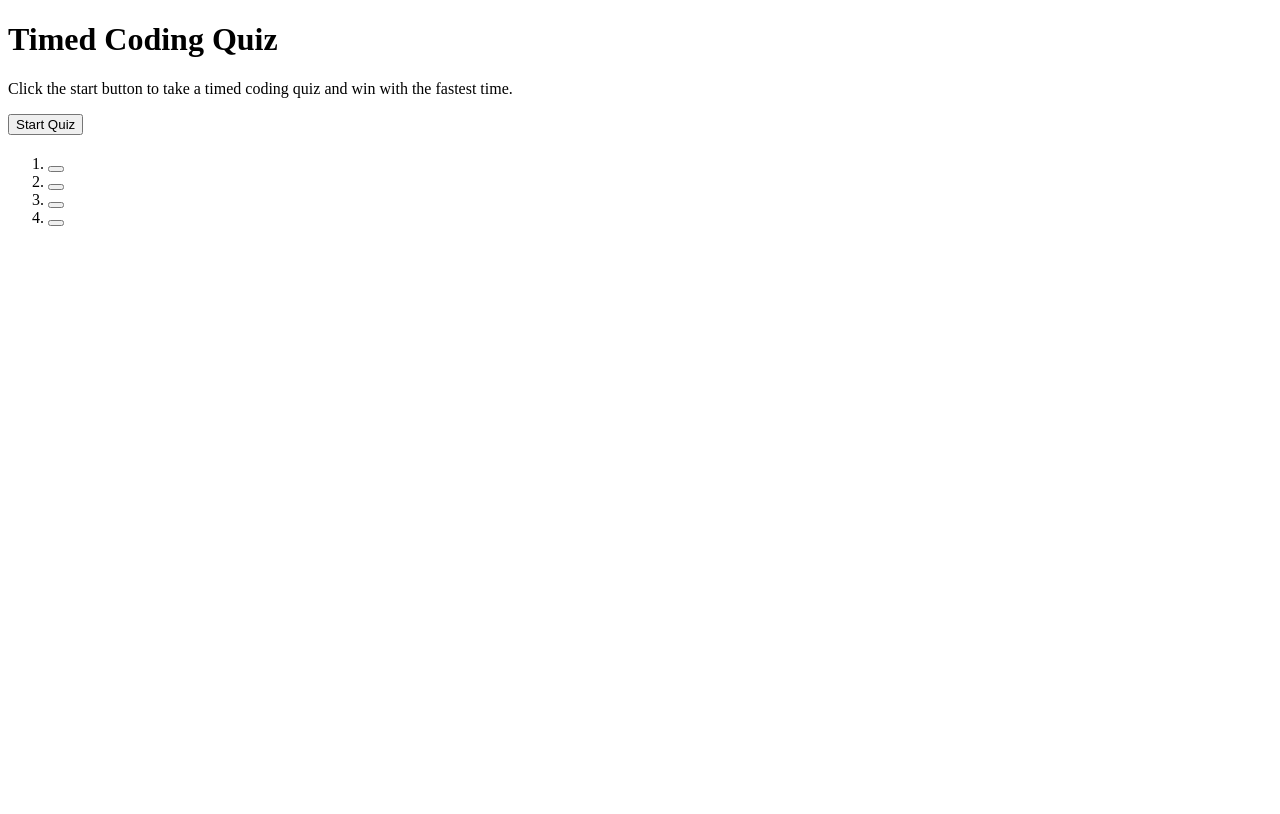
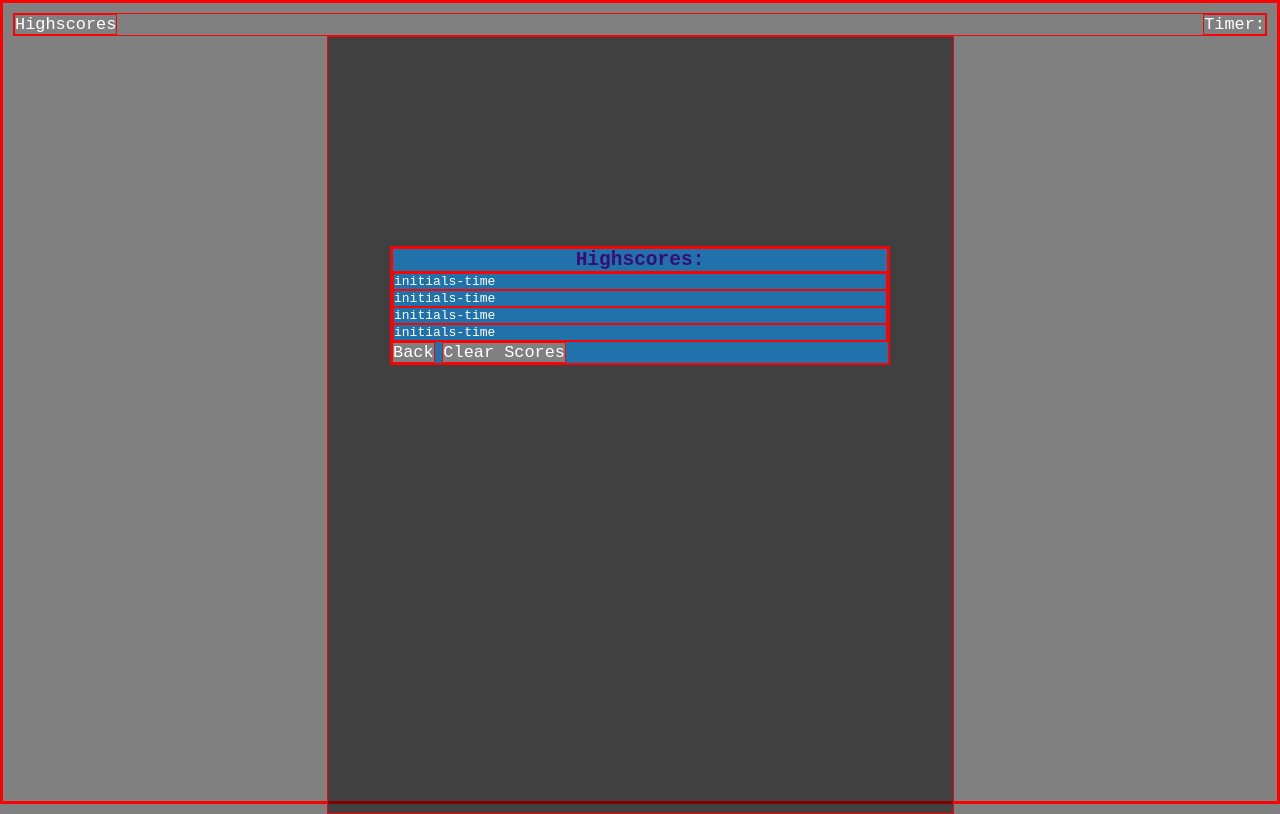
Before and after one commit to ralstonb9/API-coding-quiz, a plain HTML site: page index.html in a window 1280 px wide. Drawn offline with Linux system fonts and the light colour scheme.

Commit message:
improved html and css

```diff
--- a/assets/css/style.css
+++ b/assets/css/style.css
@@ -1,7 +1,86 @@
-.start {
-    font-size: 20px;
+* {
+    margin: 0;
+    padding: 0;
+    box-sizing: border-box;
+    font-family: monospace;
+    color: white;
+
+    border: 1px solid red;
+}
+
+body {
+    background-color: gray;
+}
+
+p {
+    font-size: 1.3em;
+}
+
+h1,h2 {
+    color: rgba(58, 10, 116, 0.976);
+    font-size: 1.5em;
+    text-align: center;
+}
+
+li {
+    list-style: none;
+}
+
+button {
+    outline: none;
+    background-color: gray;
+    font-size: 1.3em;
+}
+
+.outer-container {
+    padding: 10px;
+    height: 100vh;
+}
+.navbar p {
+    float: right;
+}
+
+.quiz-page {
+    background: rgba(0, 0, 0, 0.5);
+    height: 100%;
+    width: 50%;
+    margin: 0 auto;
+    display: flex;
+    flex-direction: column;
+    justify-content: center;
+}
+
+
+.intro,main {
+    display: none;
+    margin-bottom: 30vh;
+    margin-left: 10%;
+    margin-right: 10%;
+    background-color: rgba(29, 122, 188, 0.858);
+}
+
+.intro p {
+    text-align: center;
+}
+
+.intro button {
+    display: block;
+    margin: 0 auto;
+    background-color: rgba(29, 122, 188, 0.858);
+}
+
+main {
+    display: block;
 }
 
 .quiz-card {
-    display: flex;
+    display: none;
 }
+
+.end {
+    display: none;
+}
+
+.highscores {
+    display: block;
+}
--- a/index.html
+++ b/index.html
@@ -2,35 +2,65 @@
 <html lang="en">
     <head>
         <meta charset="UTF-8"/>
-        <meta name="viewport" content="width-device-width, intial-scale=1"/>
+        <meta name="viewport" content="width=device-width, initial-scale=1"/>
         <meta name="description" content="coding quiz"/>
         <title>Timed Coding Quiz</title>
-        <link rel="stylsesheet" href="./assets/css/style.css">
+        <link rel="stylesheet" href="./assets/css/style.css">
     </head>
 
-    <main>
-        <h1>Timed Coding Quiz</h1>
-        <p>Click the start button to take a timed coding quiz and win with the fastest time.</p>
-        <button type="button">Start Quiz</button>
-    </main>
+    <body>
+        <div class="outer-container">
 
-    <body>
-        <section class="quiz-card">
-            <h2 id="question"></h2>
-            <ol>
-                <li>
-                    <button id="1stAnswer"></button>
-                </li>
-                <li>
-                    <button id="2ndAnswer"></button>
-                </li>
-                <li>
-                    <button id="3rdAnswer"></button>
-                </li>
-                <li>
-                    <button id="4thAnswer"></button>
-                </li>
-            </ol>
-        </section>
+            <nav class="navbar">
+                <button>Highscores</button>
+                <p>Timer: </p>
+            </nav>
+
+            <div class="quiz-page">
+
+                <header class="intro">
+                    <h1>Timed Coding Quiz</h1>
+                    <p>Press Start to begin the quiz.</p>
+                    <button>Start</button>
+                </header>
+
+                <main>
+
+                    <section class="quiz-card">
+                        <h2>Question here</h2>
+                        <ul>
+                            <li><button>Answer1</button></li>
+                            <li><button>Answer2</button></li>
+                            <li><button>Answer3</button></li>
+                            <li><button>Answer4</button></li>
+                        </ul>
+                    </section>
+
+                    <section class="end">
+                        <h2>Quiz Over</h2>
+                        <p>Final Score: </p>
+                        <div>
+                            <label for="">Enter Initials:</label>
+                            <input type="text" name="" id="">
+                            <button>Submit</button>
+                        </div>
+                    </section>
+
+                    <section class="highscores">
+                        <h2>Highscores:</h2>
+                        <ol>
+                            <li>initials-time</li>
+                            <li>initials-time</li>
+                            <li>initials-time</li>
+                            <li>initials-time</li>
+                        </ol>
+                        <button>Back</button>
+                        <button>Clear Scores</button>
+                    </section>
+                </main>
+
+            </div>
+
+        </div>
     </body>
 </html>
```
